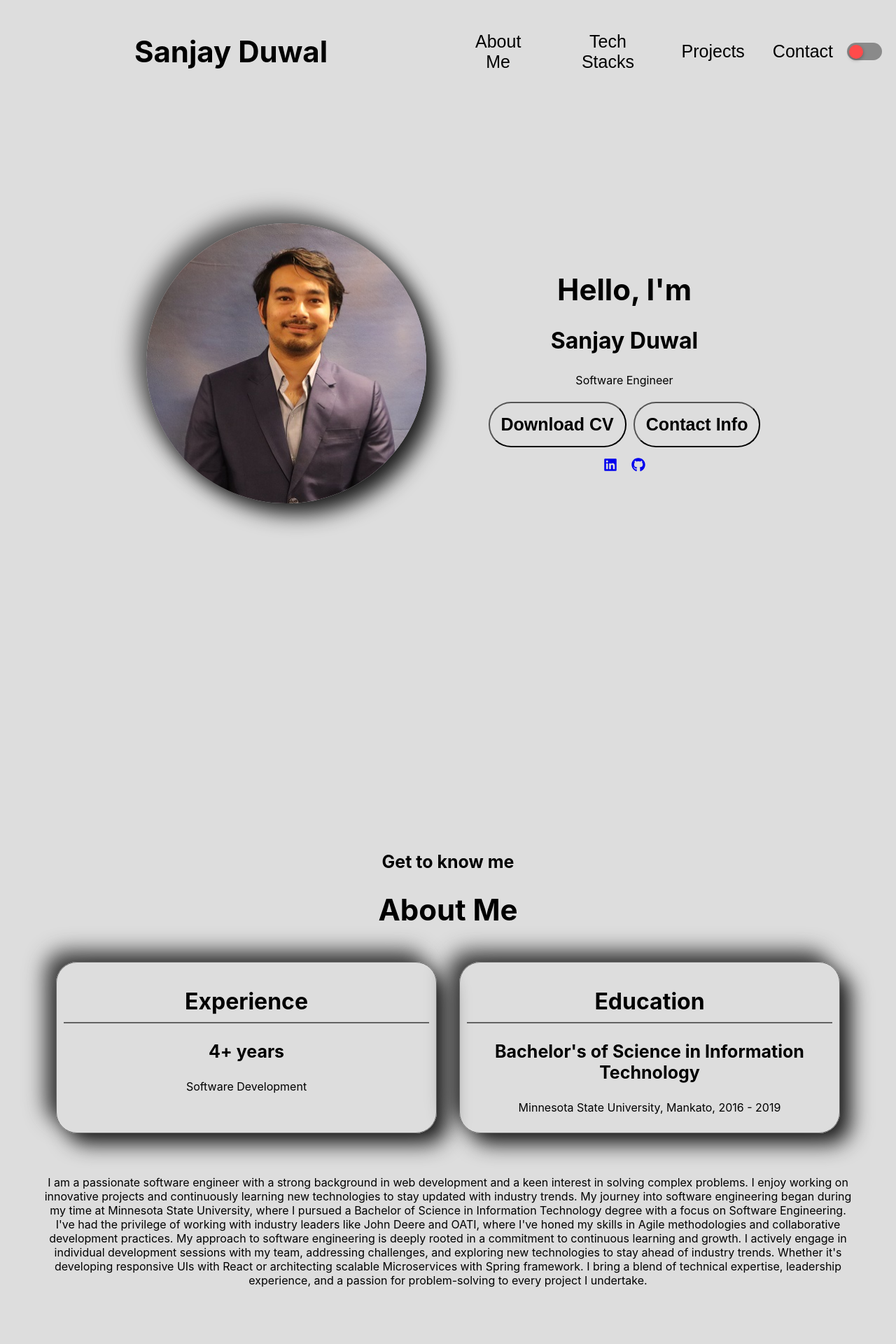
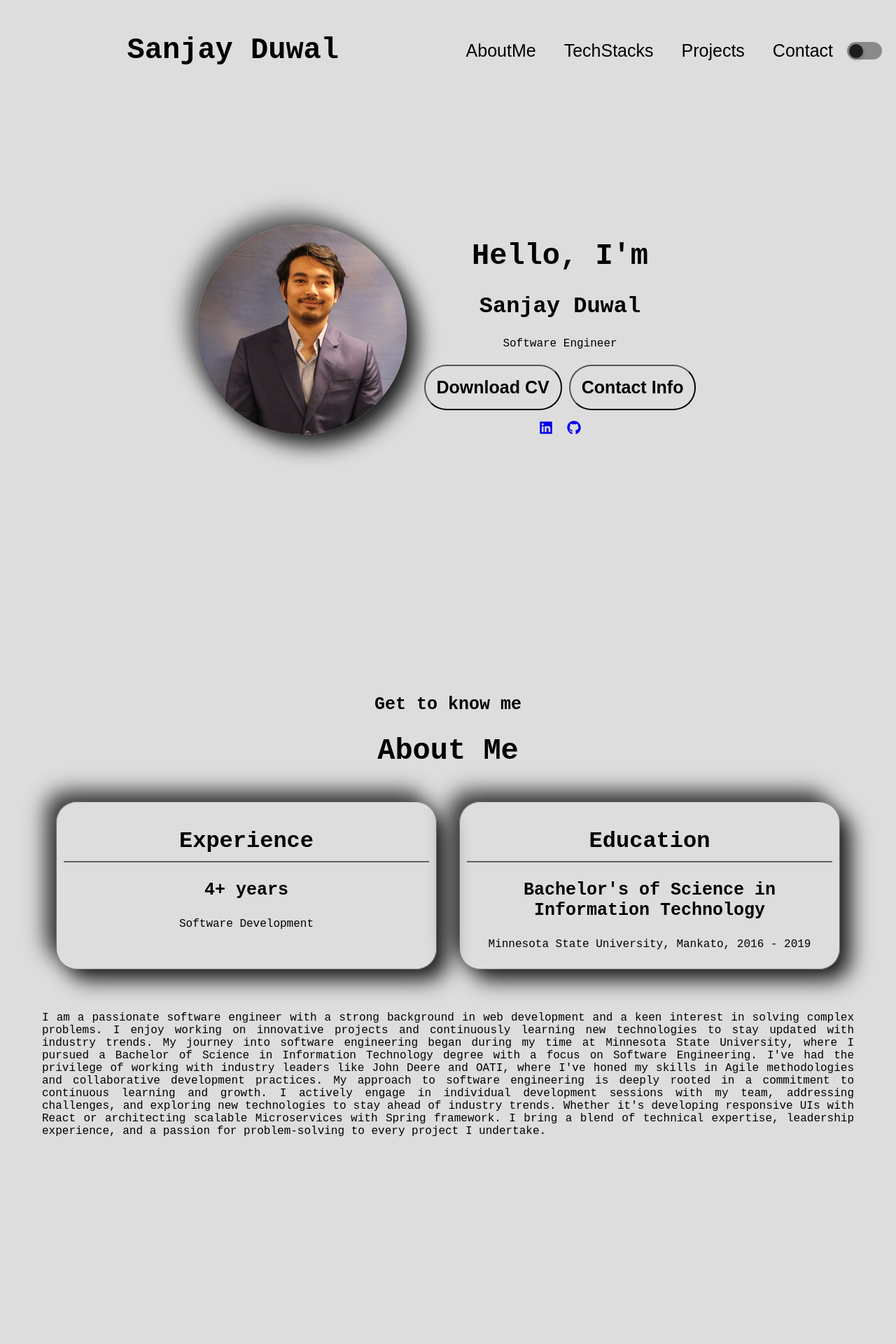
Before and after one commit to sanzay83/my-portfolio-react, a React (Create React App) app: page / in a window 1280 px wide. Shown: the top 1920 px of the page at 70% size. Built offline with nearby package versions, Linux system fonts and the light colour scheme.

Commit message:
made changes fonts, sizes etc

```diff
--- a/src/App.js
+++ b/src/App.js
@@ -56,10 +56,10 @@ function App() {
         </div>
         <div className="header-right">
           <button onClick={() => scrollToSection("aboutSection")}>
-            About Me
+            AboutMe
           </button>
           <button onClick={() => scrollToSection("techStacksSection")}>
-            Tech Stacks
+            TechStacks
           </button>
           <button onClick={() => scrollToSection("projectsSection")}>
             Projects
--- a/src/components/AboutMe.jsx
+++ b/src/components/AboutMe.jsx
@@ -3,7 +3,7 @@ import "./AboutMe.scss"; // Import CSS for styling
 
 const AboutMe = forwardRef((props, ref) => {
   return (
-    <div className="main-container-about-me" ref={ref} id={props.id}>
+    <div className="main-container" ref={ref} id={props.id}>
       <h3>Get to know me</h3>
       <h1 className="title">About Me</h1>
       <div className="about-me">
@@ -28,7 +28,7 @@ const AboutMe = forwardRef((props, ref) => {
         </section>
       </div>
       <div className="about-me">
-        <div className="p1">
+        <div className="about-me-text">
           I am a passionate software engineer with a strong background in web
           development and a keen interest in solving complex problems. I enjoy
           working on innovative projects and continuously learning new
--- a/src/components/AboutMe.scss
+++ b/src/components/AboutMe.scss
@@ -12,6 +12,10 @@
   display: flex;
   gap: 2rem;
   justify-content: center;
+}
+
+.about-me .about-me-text {
+  text-align: justify;
 }
 
 .about-me-section {
--- a/src/components/App.scss
+++ b/src/components/App.scss
@@ -38,7 +38,7 @@ button {
 }
 
 .header-left {
-  flex: 1;
+  flex: 2 1;
   justify-content: center;
 }
 .header-left img {
@@ -65,6 +65,8 @@ button {
 
 .header-right button:hover {
   text-decoration: underline;
+  scale: 1.2;
+  transition: 0.35s ease all;
 }
 
 .header-right .dark-mode-button {
@@ -87,10 +89,10 @@ button {
   width: 20px;
   height: 20px;
   border-radius: 50%;
-  background-color: #ff4b4b;
+  background-color: $lightcolor;
   box-shadow: 0 2px 5px rgba(0, 0, 0, 0.3);
   transition: transform 0.3s ease;
-  transform: translateX(26px);
+  transform: translateX(23px);
 }
 
 .header-right .dark-mode-button .off {
@@ -101,7 +103,7 @@ button {
   width: 20px;
   height: 20px;
   border-radius: 50%;
-  background-color: #ff4b4b;
+  background-color: $dark-color;
   box-shadow: 0 2px 5px rgba(0, 0, 0, 0.3);
   transition: transform 0.3s ease;
 }
--- a/src/components/Contact.jsx
+++ b/src/components/Contact.jsx
@@ -5,35 +5,39 @@ import boy from "../assets/images/boy.png";
 
 const Contact = forwardRef((props, ref) => {
   return (
-    <div className="contact-container" ref={ref} id={props.id}>
+    <div className="main-container" ref={ref} id={props.id}>
+      <div className="contact-container">
         <div className="contact-left">
           <h1>Reach out and say hello</h1>
           <h2>Get in touch</h2>
-        <p className="contact-email">
-          Email:{" "}
-          <a href="mailto:sanjayduwal5@gmail.com">sanjayduwal5@gmail.com</a>
-        </p>
-        <p className="contact-email">
+          <h3>Email: sanjayduwal5@gmail.com</h3>
           <a
             href="https://www.linkedin.com/in/sanjay-d-a69764150/"
             target="_blank"
             rel="noopener noreferrer"
           >
+            <button>
+              <h3>
                 <FaLinkedin /> LinkedIn
+              </h3>
+            </button>
           </a>
-        </p>
-        <p className="contact-email">
           <a
             href="https://github.com/sanzay83"
             target="_blank"
             rel="noopener noreferrer"
           >
+            <button>
+              <h3>
                 <FaGithub /> GitHub
+              </h3>
+            </button>
           </a>
-        </p>
         </div>
+
         <div className="contact-right">
           <img src={boy} alt="Fun" className="contact-image" />
+        </div>
       </div>
     </div>
   );
--- a/src/components/Contact.scss
+++ b/src/components/Contact.scss
@@ -1,23 +1,20 @@
 .contact-container {
-  padding: 20px;
-  max-width: 1200px;
-  margin: 140px auto 20px;
   display: flex;
+  flex-direction: row;
 }
-
 .contact-left {
-  padding: 10% 40px;
+  padding: 0 40px;
   flex-direction: column;
   justify-content: center;
 }
 
-.contact-email {
-  font-size: 1.2em;
+.contact-left a {
+  text-decoration: none;
+  color: rgb(94, 61, 61);
 }
 
-.contact-email a {
-  text-decoration: none;
-  font-weight: bold;
+.contact-left a button {
+  border: none;
 }
 
 .contact-right {
@@ -35,4 +32,8 @@
   .contact-container {
     flex-direction: column;
   }
+
+  .contact-image {
+    width: 70%;
+  }
 }
--- a/src/components/ProfileCard.scss
+++ b/src/components/ProfileCard.scss
@@ -1,22 +1,21 @@
 /* src/ProfileCard.css */
 .profile-card {
-  height: 83vh;
-  margin: 0 auto;
+  padding: 40px;
+  padding-top: 160px;
+  max-width: 1200px;
+  margin: 10px auto 10px;
   display: flex;
+  flex-direction: row;
   align-items: center;
-  padding: 20px;
-  flex-direction: column; /* Stack items vertically on smaller screens */
-  text-align: center; /* Center text on smaller screens */
   justify-content: center;
+  gap: 20px;
 }
 
 .profile-image {
-  width: 150px;
-  height: 150px;
-  margin: 0 auto; /* Center the image horizontally */
+  flex: 1 1;
+  max-height: 300px;
+  max-width: 300px;
   border-radius: 50%;
-  overflow: hidden;
-  display: flex;
   align-items: center;
   justify-content: center;
   box-shadow: 15px 15px 30px rgb(25, 25, 25), -15px -15px 30px rgb(94, 93, 93);
@@ -25,6 +24,7 @@
 .profile-image img {
   width: 100%;
   height: 100%;
+  border-radius: 50%;
   object-fit: cover;
 }
 
@@ -48,16 +48,14 @@
 }
 
 /* Responsive Styles */
-@media (min-width: 768px) {
+@media (max-width: 768px) {
   .profile-card {
-    flex-direction: row; /* Stack items side by side on larger screens */
+    flex-direction: column;
     padding: 40px;
-    gap: 4rem;
   }
 
   .profile-image {
-    width: 50vh;
-    height: 50vh;
-    margin: 0 20px;
+    width: 180px;
+    height: 184px;
   }
 }
--- a/src/components/Projects.jsx
+++ b/src/components/Projects.jsx
@@ -34,7 +34,7 @@ const Projects = forwardRef((props, ref) => {
     },
   ];
   return (
-    <div className="projects" ref={ref} id={props.id}>
+    <div className="main-container" ref={ref} id={props.id}>
       <h1>Projects</h1>
       <div className="project-cards">
         {projectsData.map((project, index) => (
--- a/src/components/Projects.scss
+++ b/src/components/Projects.scss
@@ -1,11 +1,3 @@
-/* src/Projects.css */
-.projects {
-  padding: 20px;
-  padding-top: 160px;
-  max-width: 1200px;
-  margin: 0 auto;
-}
-
 .project-cards {
   display: flex;
   flex-wrap: wrap;
--- a/src/components/TechStacks.jsx
+++ b/src/components/TechStacks.jsx
@@ -87,7 +87,7 @@ const TechStacks = forwardRef((props, ref) => {
   ];
 
   return (
-    <div className="tech-stacks" ref={ref} id={props.id}>
+    <div className="main-container" ref={ref} id={props.id}>
       <h1>Tech Stacks</h1>
       <div className="cards">
         {stacks.map((stack, index) => (
--- a/src/components/TechStacks.scss
+++ b/src/components/TechStacks.scss
@@ -1,10 +1,3 @@
-/* src/TechStacks.css */
-.tech-stacks {
-  padding: 160px 40px 40px 40px;
-  max-width: 1200px;
-  margin: 140px auto 10px;
-}
-
 .cards {
   display: flex;
   justify-content: space-between;
@@ -33,7 +26,7 @@
   flex: 1 1 calc(33.333% - 10px);
   padding: 10px;
   text-align: left;
-  font-size: 2rem;
+  font-size: 22px;
 }
 
 .icon {
@@ -47,13 +40,19 @@
     flex-direction: column;
   }
 
+  .icon {
+    height: 1rem;
+    gap: 0px;
+  }
+
   .item {
-    flex: 1 1 calc(50% - 10px);
+    flex: 1 1 calc(33%);
+    font-size: 16px;
   }
 }
 
 @media (max-width: 480px) {
   .item {
-    flex: 1 1 100%;
+    font-size: 14px;
   }
 }
--- a/src/components/main.scss
+++ b/src/components/main.scss
@@ -1,5 +1,9 @@
 $lightcolor: rgb(221, 221, 221);
 $dark-color: rgb(29, 29, 29);
+
+body {
+  font-family: "Courier New", monospace;
+}
 
 h1 {
   font-size: 42px;
@@ -12,6 +16,12 @@ button {
   font-size: 25px;
 }
 
+.main-container {
+  padding: 160px 40px 40px 40px;
+  max-width: 1200px;
+  margin: 140px auto 10px;
+}
+
 @media (max-width: 768px) {
   h1 {
     font-size: 32px;
@@ -20,19 +30,27 @@ button {
   h2 {
     font-size: 25px;
   }
-  h3 {
+  h3,
+  button {
     font-size: 18px;
+  }
+
+  .main-container {
+    padding: 30px;
+    max-width: 1200px;
+    margin: auto;
   }
 }
 
 @media (max-width: 480px) {
   h1 {
-    font-size: 25px;
+    font-size: 22px;
   }
   h2 {
-    font-size: 18px;
+    font-size: 16px;
   }
-  h3 {
-    font-size: 15px;
+  h3,
+  button {
+    font-size: 14px;
   }
 }
```
Also changed, not shown: 1 other file (tests, documents, lock files or other folders). Lines whose indentation alone changed are shown as unchanged.
